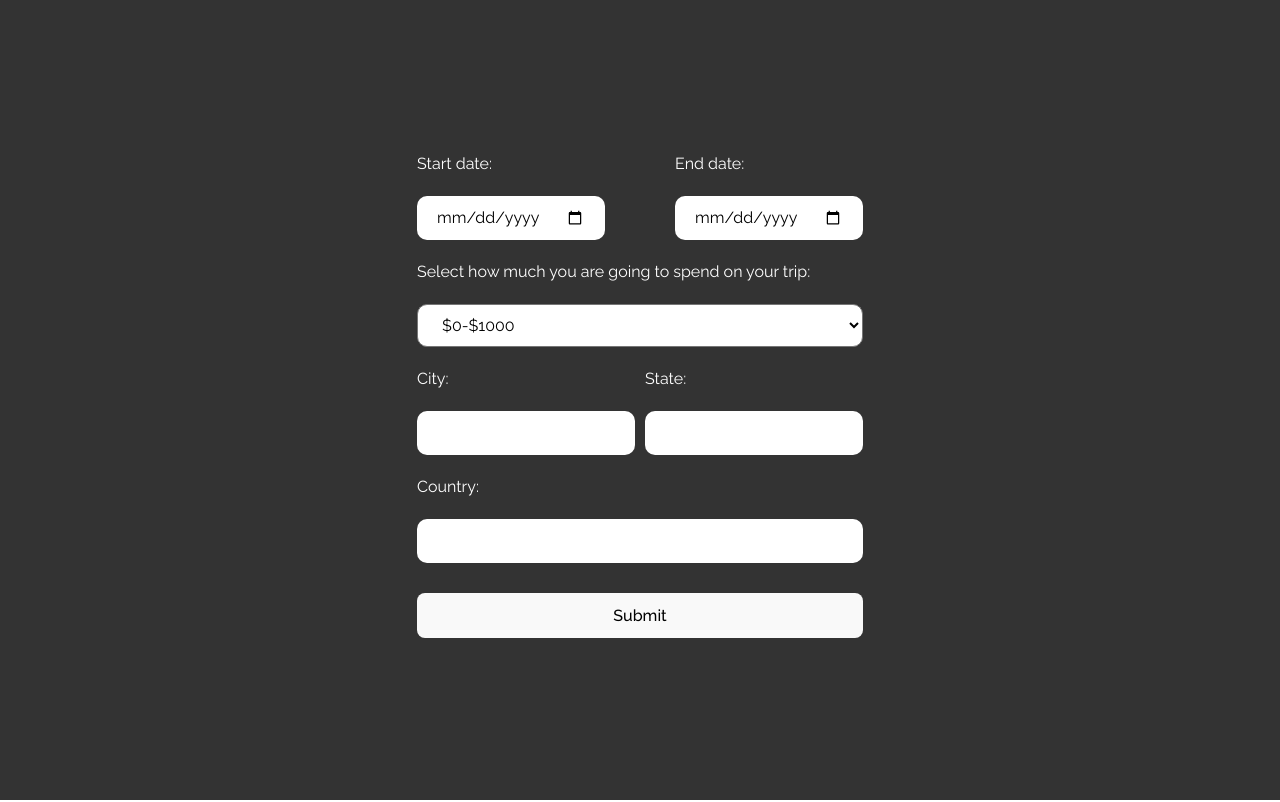
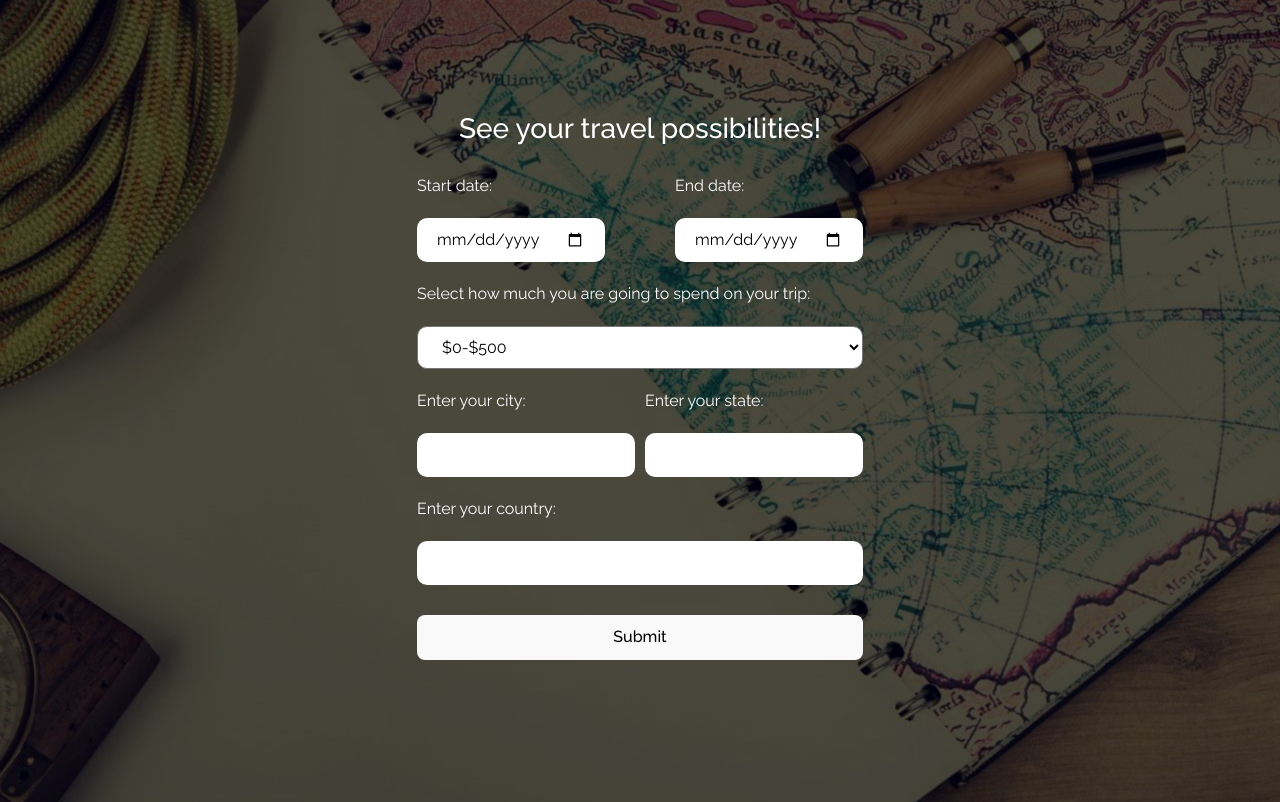
Before and after one commit to rchrisarevalo/AI-Travel-Planner, a React (Vite) app in the folder frontend/: page /housing in a window 1280 px wide. Built offline with nearby package versions, Linux system fonts and the light colour scheme.

Commit message:
Current changes being submitted.

```diff
--- a/frontend/src/App.css
+++ b/frontend/src/App.css
@@ -1,7 +1,9 @@
 @import url('https://fonts.googleapis.com/css2?family=Josefin+Sans:ital,wght@0,100..700;1,100..700&family=Raleway:ital,wght@0,100..900;1,100..900&display=swap');
 
 body {
-  background: rgb(51, 51, 51);
+  background-image: url('./images/travel-background.jpg');
+  background-repeat: no-repeat;
+  background-position: center;
   color: white;
   font-family: 'Raleway', sans-serif;
 }
--- a/frontend/src/components/housing.jsx
+++ b/frontend/src/components/housing.jsx
@@ -1,4 +1,4 @@
-import { useState } from "react";
+import { useState, useEffect } from "react";
 
 function Housing() {
   const [form, setForm] = useState({
@@ -12,6 +12,22 @@ function Housing() {
 
   const handleSubmission = (e) => {
     e.preventDefault();
+
+    useEffect(async () => {
+      const res = await fetch({
+        method: 'POST',
+        body: JSON.stringify(form),
+        headers: {
+          'Content-Type': 'application/json'
+        }
+      })
+
+      if (res.ok) {
+        const data = await res.json()
+
+      }
+
+    }, [])
   };
 
   const handleChangeAttr = (e) => {
@@ -28,8 +44,9 @@ function Housing() {
   console.log(form)
 
   return (
-    <>
+    <div className="housing-form-wrapper">
       <form className="housing-form" onSubmit={handleSubmission}>
+        <h3>See your travel possibilities!</h3>
         <span className="housing-form-row">
           <span className="housing-form-col">
             <label>Start date:</label>
@@ -42,25 +59,25 @@ function Housing() {
         </span>
         <label>Select how much you are going to spend on your trip: </label>
         <select name="budget" onChange={handleChangeAttr}>
-          <option value="$0-$1000">$0-$1000</option>
-          <option value="$1000-$10000">$1000-$10000</option>
-          <option value="$10000+">$10000+</option>
+          <option value="$0-$1000">$0-$500</option>
+          <option value="$1000-$10000">$500-$5000</option>
+          <option value="$10000+">$5000+</option>
         </select>
         <span className="housing-form-row">
           <span className="housing-form-col" id="city-input">
-            <label>City:</label>
+            <label>Enter your city:</label>
             <input type="text" name="city" onChange={handleChangeAttr} />
           </span>
           <span className="housing-form-col" id="state-input">
-            <label>State:</label>
+            <label>Enter your state:</label>
             <input type="text" name="state" onChange={handleChangeAttr}  />
           </span>
         </span>
-        <label>Country:</label>
+        <label>Enter your country:</label>
         <input type="text" name="country" onChange={handleChangeAttr} />
         <button type="submit">Submit</button>
       </form>
-    </>
+    </div>
   );
 }
 
```
Also changed, not shown: frontend/src/images/travel-background.jpg (added).
